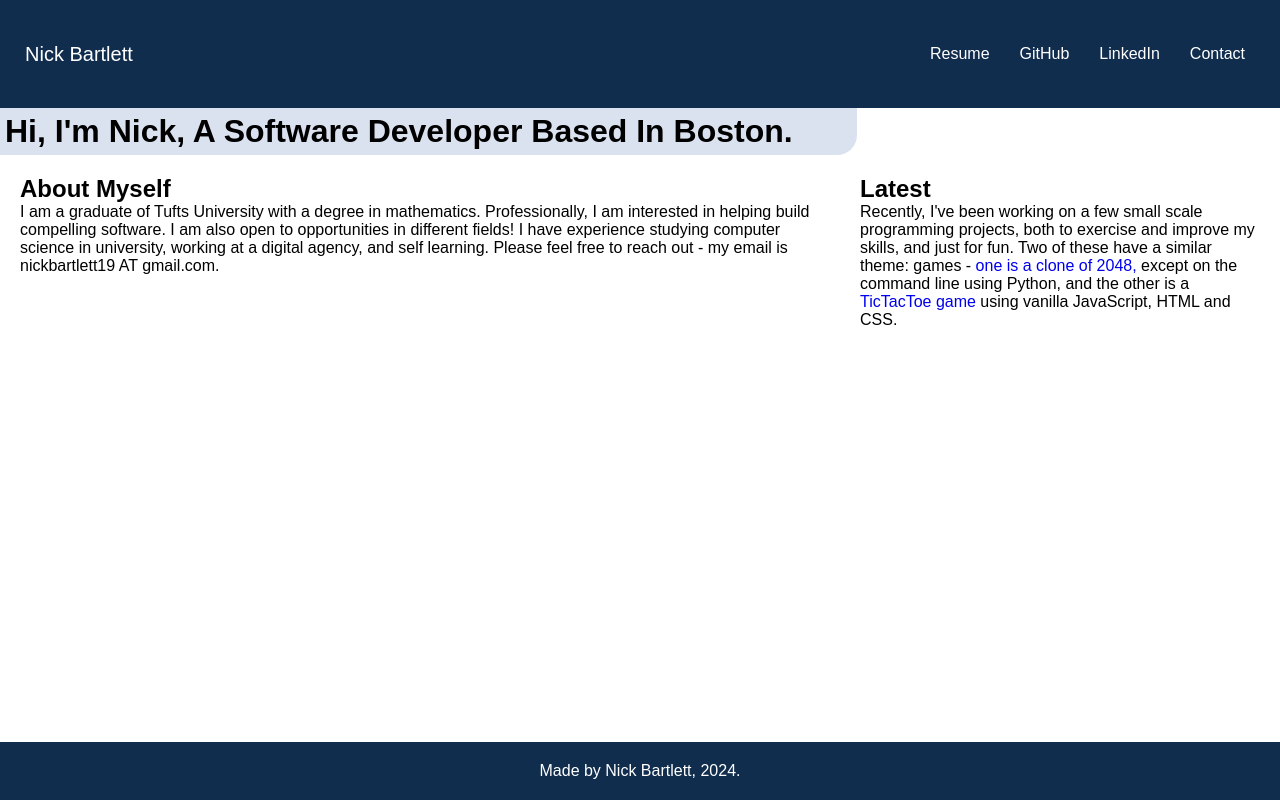
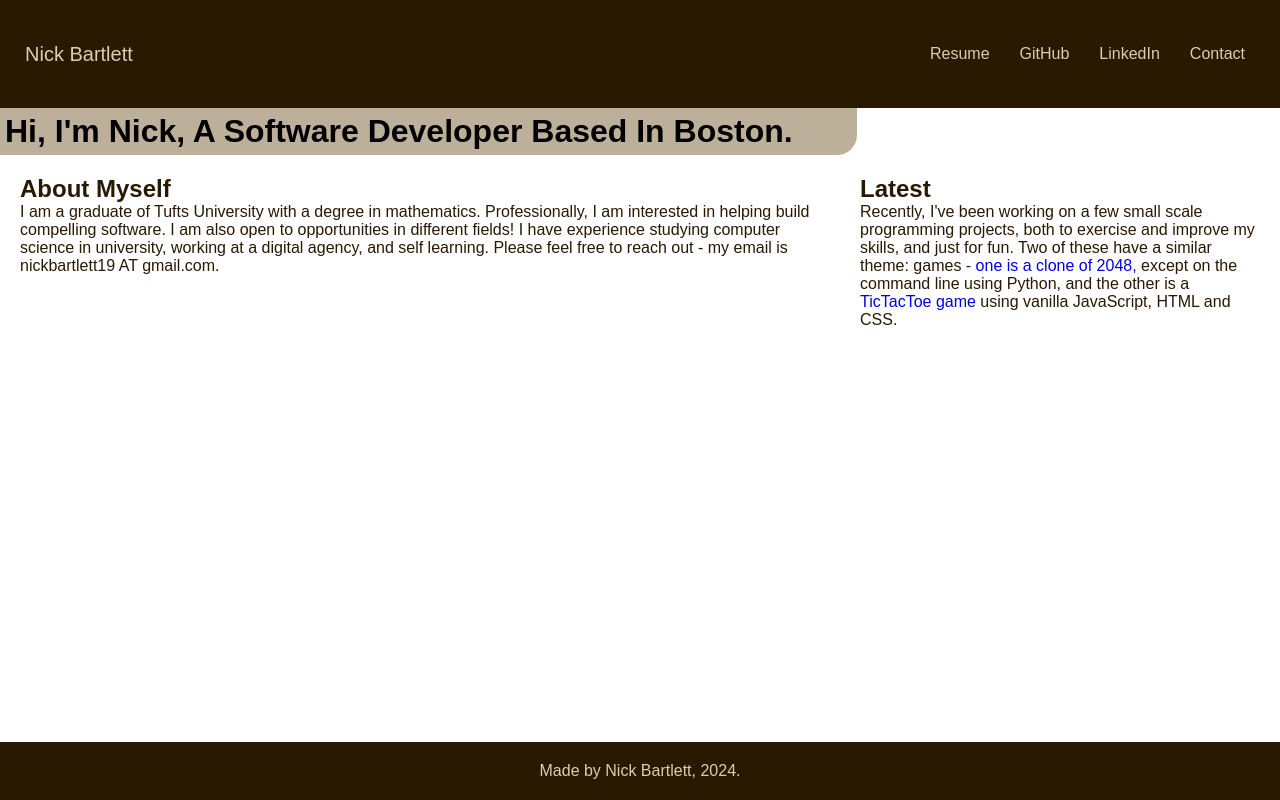
Before and after one commit to nickbartlett19/nickbartlett.me, a plain HTML site: page index.html in a window 1280 px wide. Drawn offline with Linux system fonts and the light colour scheme.

Commit message:
change color pallette

```diff
--- a/index.html
+++ b/index.html
@@ -23,6 +23,7 @@
             gtag('config', 'G-4451KY1FKR');
         </script>
 
+
     </head>
 
     <body>
@@ -41,7 +42,7 @@
 
         <!-- About (Hero) -->
         <div class = "flex-container">
-            <div class="hero-left">Hi, I'm Nick, A Software Developer Based In Boston.</div>
+            <div class="hero-left"><div class="hero-text">Hi, I'm Nick, A Software Developer Based In Boston.</div></div>
             <div class="hero-right"></div>
         </div>
 
--- a/style/style.css
+++ b/style/style.css
@@ -10,6 +10,9 @@ body {
     min-height:100vh;
     display: flex;
     flex-direction: column;
+    background-color: white;
+
+    color: #291901;
 }
 
 a {
@@ -26,8 +29,8 @@ h3, h4 {
 }
 
 .header, .footer {
-    color: #ffffff;
-    background: #112d4e;
+    color: #e0ccad;
+    background: #291901;
 }
 
 .footer {
@@ -38,10 +41,19 @@ h3, h4 {
 .hero-left {
     flex: 2 1;
 
-    background: #dbe2ef;
+    background-color: #C7B7A3;
+    /* opacity: 0.5; */
     border-radius: 0px 0px 20px 0px;
     padding: 5px;
+    background: rgb(2125, 98, 57);
+    background: rgba(125, 98, 57, 0.5);
 
+    color:#291901;
+    font-size: 32px;
+    font-weight: bold;
+}
+
+.hero-text {
     color:black;
     font-size: 32px;
     font-weight: bold;
@@ -107,7 +119,7 @@ h3, h4 {
 }
 
 .menu a {
-    color: white;
+    color: #e0ccad;
 }
 
 .toggle {
```
